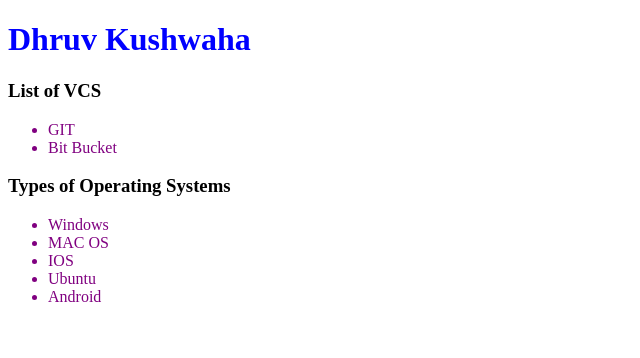
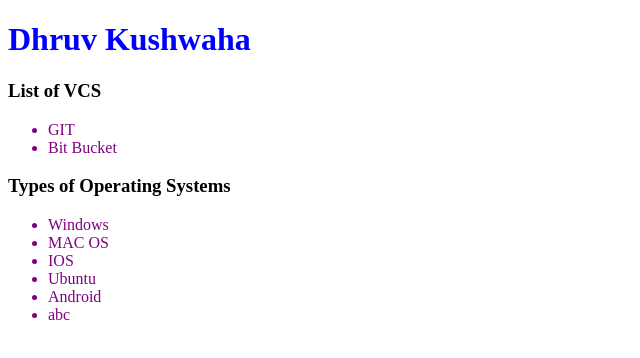
Before and after one commit to dhruv-kushwaha/MyRepository, a plain HTML site: page index.html in a window 1280 px wide. Shown: the full height of the page, 0-640 px from the left. Drawn offline with Linux system fonts and the light colour scheme.

Commit message:
Update index.html

```diff
--- a/index.html
+++ b/index.html
@@ -21,6 +21,7 @@
         <li>IOS</li>
         <li>Ubuntu</li>
         <li>Android</li>
+        <li>abc</li>
     </ul>
 
 </body>
```
